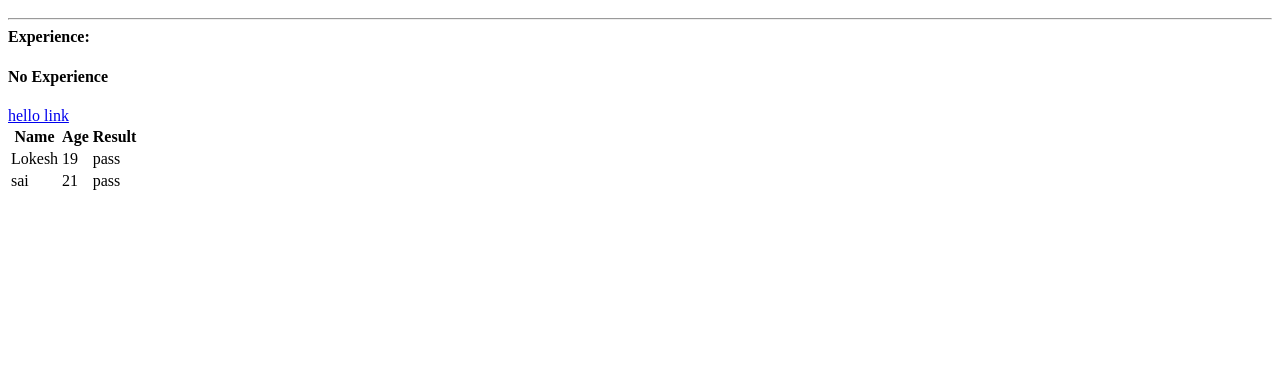
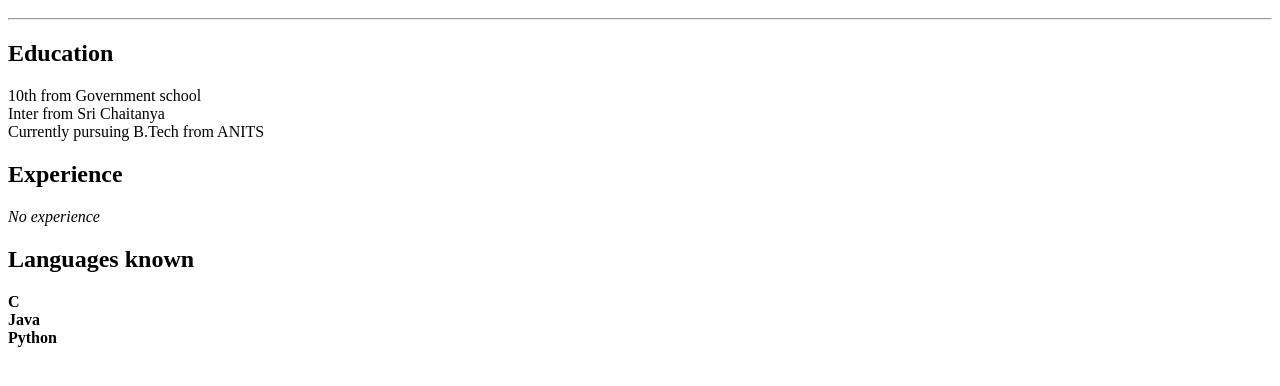
Before and after one commit to Lokesh-subuddhi/EMindustryReadyProgram, a plain HTML site: page index.html in a window 1280 px wide. Shown: the part 48-434 px from the top of the page. Drawn offline with Linux system fonts and the light colour scheme.

Commit message:
added index.html

```diff
--- a/index.html
+++ b/index.html
@@ -1,44 +1,21 @@
 <html>
     <h1>Lokesh</h1>
     <hr>
-    <b>Experience:</b>
-    <h4>No Experience</h4>
-    <a href="hello.html">hello link</a>
-    <table>
-        <tr>
-            <th>
-                Name
-            </th>
-            <th>
-                Age
-            </th>
-            <th>
-                Result
-            </th>
-        </tr>
-        <tr>
-            <td>
-                Lokesh
-            </td>
-            <td>
-                19
-            </td>
-            <td>
-                pass
-            </td>
-        </tr>
+    <h2>Education</h2>
+    <p>10th from Government school
+        <br>
+        Inter from Sri Chaitanya
+        <br>
+        Currently pursuing B.Tech from ANITS
+    </p>
+    <h2>Experience</h2>
+        <p><i>No experience</i></p>
 
-        <tr>
-            <td>
-                sai
-            </td>
-            <td>
-                21
-            </td>
-            <td>
-                pass
-            </td>
-        </tr>
-    </table>
+    <h2>Languages known</h2>
+        <p><b>C</b>
+            <br><b>Java</b>
+            <br><b>Python</b>
+
+        </p>
 
 </html>
```
